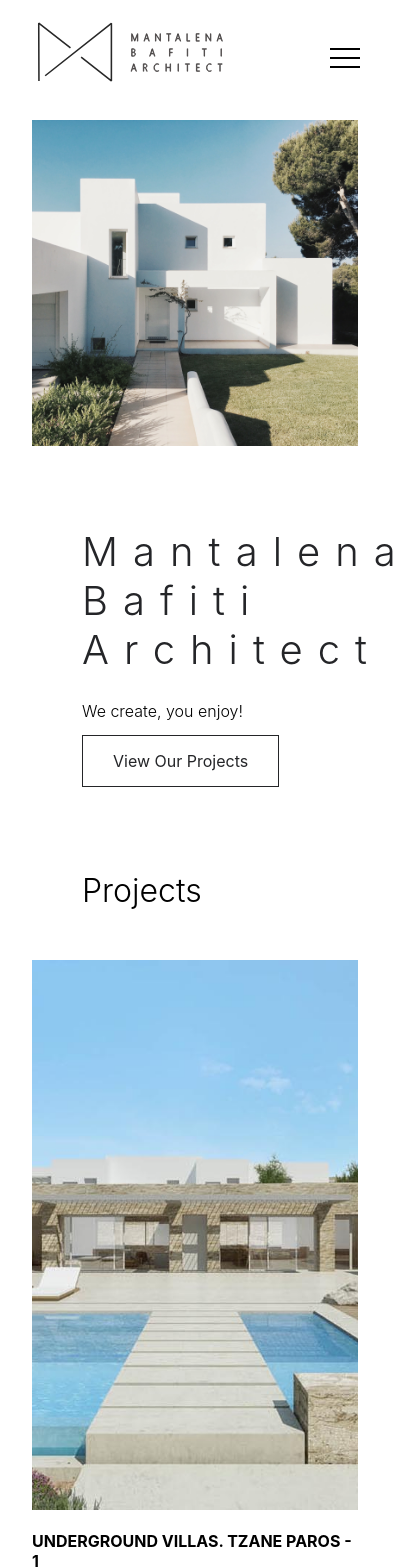
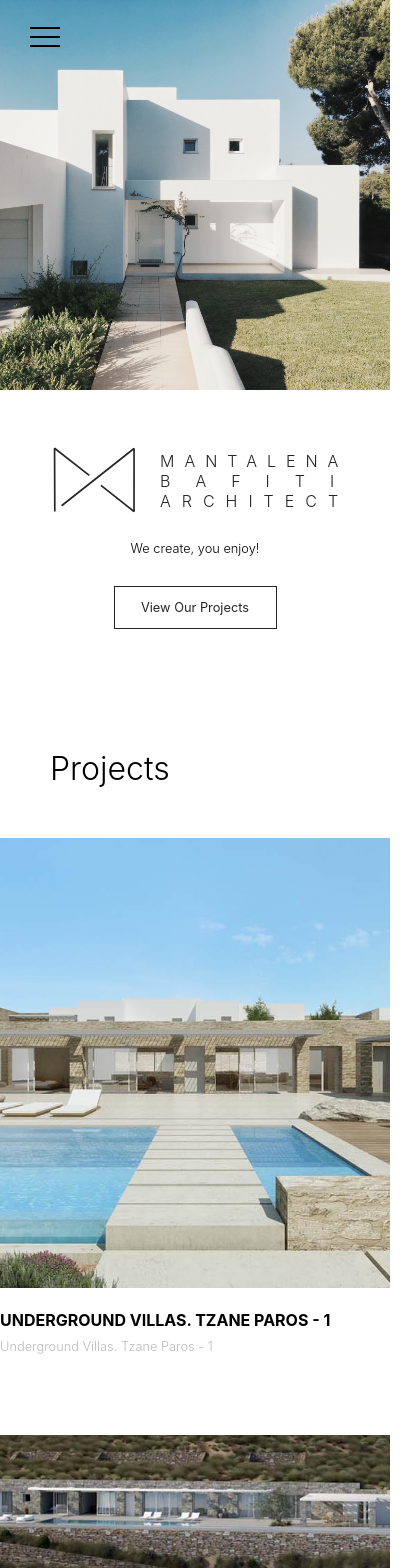
Before and after one commit to alexisspa9/mantalena_bafiti, a Next.js app: page / in a window 390 px wide. Shown: the top 1568 px of the page, 411 px wide, since content can reach past the window. Built offline with nearby package versions, Linux system fonts and the light colour scheme.

Commit message:
progress

```diff
--- a/pages/Components/Layout/Header.module.css
+++ b/pages/Components/Layout/Header.module.css
@@ -7,7 +7,6 @@
     top: 0;
     left: 0;
     width: 100%;
-    background-color: white;
     z-index: 10;
 }
 
@@ -16,9 +15,6 @@
     height: 18px;
 }
 
-.logo {
-    width: 200px;
-}
 
 .toggler {
     display: none;
--- a/pages/Components/Layout/header.js
+++ b/pages/Components/Layout/header.js
@@ -1,6 +1,5 @@
 import { useRouter } from "next/router"
 import React, { useState } from 'react';
-import logo from "../../assets/images/paros-architecture-architect-mantalena-bafiti.svg"
 import translations from "../../assets/locales/translations.json"
 import Link from "next/link";
 import styles from './Header.module.css'
@@ -12,13 +11,6 @@ export default function Header() {
 
     return (
       <header className={styles.header}>
-          <div id="logo" className={styles.logo}>
-              <Link href="/" locale={locale}>
-                  <a>
-                <img src={logo.src} alt={translations[locale].logo_alt} />
-                </a>
-              </Link>
-          </div>
           <nav itemScope itemType="http://schema.org/SiteNavigationElement" className={toggled ? [styles.nav, styles.nav_toggled].join(" ") : styles.nav}>
             <ul className={styles.nav_list}>
                   <li onClick={() => setToggled(false)} itemProp="name" className={styles.nav_list__item}><Link href="#projects" locale={locale}><a itemProp="url">{translations[locale].projects}</a></Link></li>
--- a/pages/Components/Layout/index.js
+++ b/pages/Components/Layout/index.js
@@ -9,7 +9,7 @@ export default function Layout({ children }) {
         <link rel="icon" href="/favicon.ico" />
         </Head>
       <Header />
-      <main style={{marginTop: "120px"}}>{children}</main>
+      <main>{children}</main>
       <Footer />
     </>
   )
--- a/pages/index.js
+++ b/pages/index.js
@@ -5,6 +5,7 @@ import translations from "./assets/locales/translations.json"
 import { useRouter } from "next/router"
 import homeCover from "./assets/images/mantalena-bafiti-villa-cover.jpg"
 import projects from "./assets/projects/projects.json";
+import logo from "./assets/images/paros-architecture-architect-mantalena-bafiti-new.svg"
 
 
 const basePath = "/images"
@@ -13,7 +14,7 @@ export default function Home() {
   const { locale, locales, asPath } = useRouter()
 
   return (
-    <div className={styles.container}>
+    <div>
       <Head>
         <title>{translations[locale].home_title}</title>
         <meta name="description" content="Generated by create next app" />
@@ -22,7 +23,10 @@ export default function Home() {
         <div className={styles.row}>
           <div className={styles.col_50}>
             <div className={styles.text__box}>
-              <h1 className={styles.title}>Mantalena Bafiti Architect</h1>
+            <div id="logo" className={styles.logo}>
+                    <img src={logo.src} alt={translations[locale].logo_alt} />
+                    <h1 className={styles.title}><span>MANTALENA</span><br/><span>BAFITI</span><br/><span>ARCHITECT</span></h1>
+              </div>
               <p className={styles.paragraph}>We create, you enjoy!</p>
               <a className={styles.button} href="#projects">View Our Projects</a>
             </div>
@@ -65,9 +69,6 @@ export default function Home() {
         </div>
       </div>
 
-      <div className={styles.separator}></div>
-
-
     </div>
   )
 }
--- a/styles/Home.module.css
+++ b/styles/Home.module.css
@@ -9,8 +9,26 @@
   flex-wrap: wrap-reverse;
 }
 .aboutInner {
-  max-width: 900px;
+  max-width: 100%;
     margin: 0 auto;
+      background-color: #F9F7F7;
+}
+
+.pp {
+  padding: 30px;
+}
+.logo {
+  max-width: 300px;
+  width: 100%;
+  display: flex;
+  justify-content: flex-start;
+  align-items: center;
+  margin-left: -10px;
+}
+
+.logo img {
+    width: 50%;
+    box-sizing: border-box;
 }
 
 .aboutTitle {
@@ -60,59 +78,54 @@ background-position: center center;
 
 max-width: 100%;
 margin: 0 auto;
-transition: background-position 1s;
+transition: opacity 1s;
 }
 .project_box:hover {
-  background-position: 90% 30%;
+  opacity: 0.8;
 }
-.project:nth-child(even) .project_box {
-  height: 600px;
-  width: 450px;
+.project .project_box {
+  height: 450px;
+  width: 800px;
 }
 
-.project:nth-child(odd)  .project_box{
-  height: 650px;
-  width: 450px;
-}
-
-.project:nth-child(3n+1)  .project_box{
-  height: 450px;
-  width: 450px;
-}
-
-.project:nth-child(5n+1)  .project_box{
-  height: 550px;
-  width: 450px;
-}
 
 .separator {
   display: block;
   height: 100px;
 }
-.pp {
-  background-color: #F9F7F7;
-  padding: 30px;
-}
+
 .col_50 {
   width: 50%;
   box-sizing: border-box;
   position: relative;
 }
-
+@media screen and (min-width: 960px) {
 .text__box {
-  padding-left: 50px;
+  padding-left: 100px;
+}
 }
 .title {
   font-weight: 300;
-  font-size: 2.5rem;
+  font-size: 1.5rem;
   color: #242528;
   letter-spacing: 15px;
   left: 0;
-  max-width: 450px;
+  width: 50%;
   right: 0;
   margin-left: 0;
   margin-right: auto;
   z-index: 1;
+  box-sizing: border-box;
+  padding-left: 15px;
+}
+.title span:nth-of-type(1) {
+  letter-spacing: 10px;
+}
+.title span:nth-of-type(2) {
+  letter-spacing: 29px;
+}
+.title span:nth-of-type(3) {
+  letter-spacing: 11.5px;
 }
 
 .paragraph {
@@ -132,4 +145,35 @@ margin: 20px 0 30px 0;
     width: 100%;
     margin-bottom: 50px;
   }
+.paragraph {
+  text-align: center;
+  font-size: 0.8rem;
 }
+.logo {
+  margin: 0 auto;
+}
+
+.logo img {
+  max-width: 100px;
+
+}
+
+.title {
+  font-size: 1rem;
+}
+.title span:nth-of-type(2) {
+  letter-spacing: 25px;
+}
+
+.title span:nth-of-type(3) {
+  letter-spacing: 11px;
+}
+  .button {
+    padding: 13px 5px;
+    margin: 20px auto;
+    width: 163px;
+    font-size: 0.8rem;
+    display: block;
+    text-align: center;
+  }
+}
--- a/styles/globals.css
+++ b/styles/globals.css
@@ -19,6 +19,7 @@ h3 {
 
 img {
   max-width: 100%;
+  display: block;
 }
 a {
   color: inherit;
```
Also changed, not shown: pages/Components/Carousel/EmblaCarouselButtons.js (added, +33 -0 lines), pages/Components/Carousel/index.js (added), pages/assets/images/paros-architecture-architect-mantalena-bafiti-new.svg (added).
